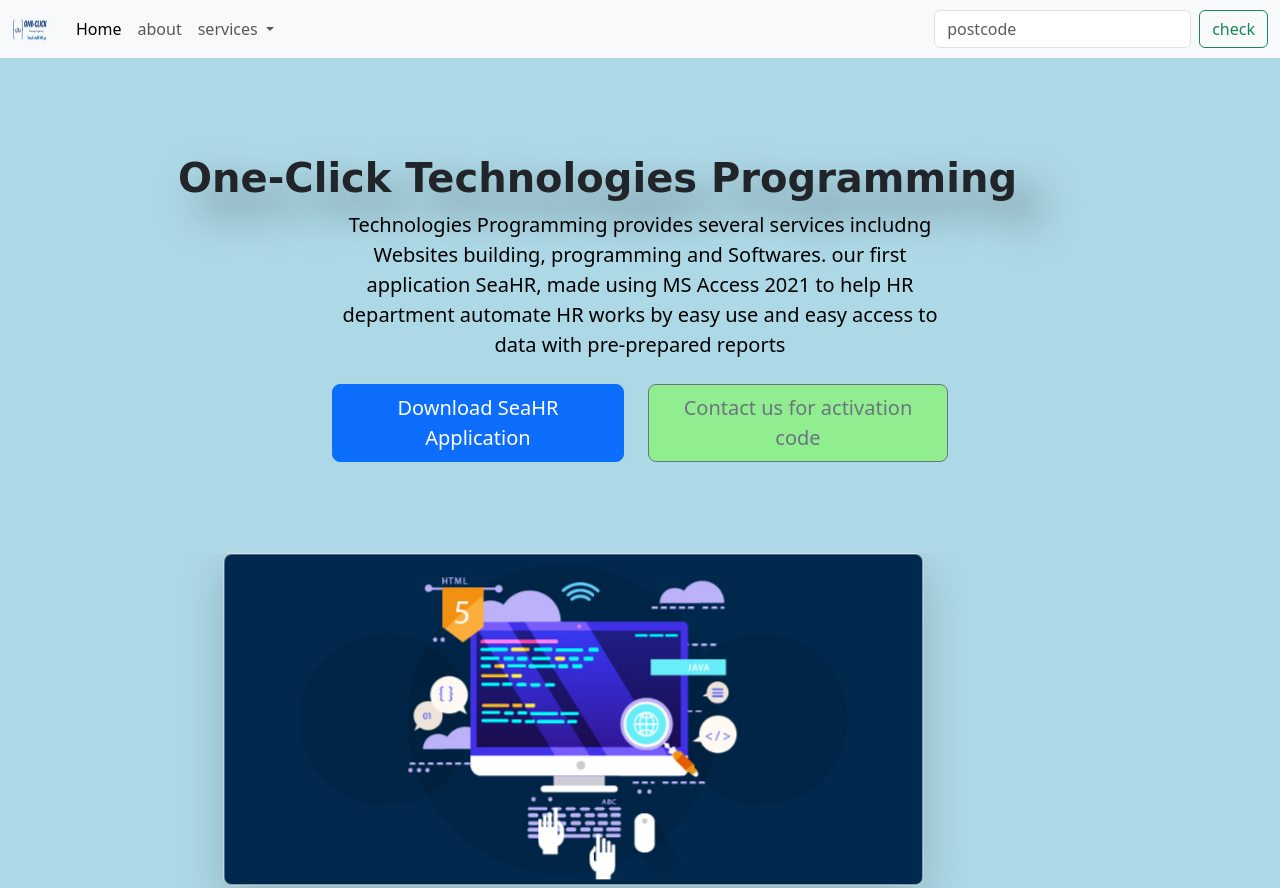
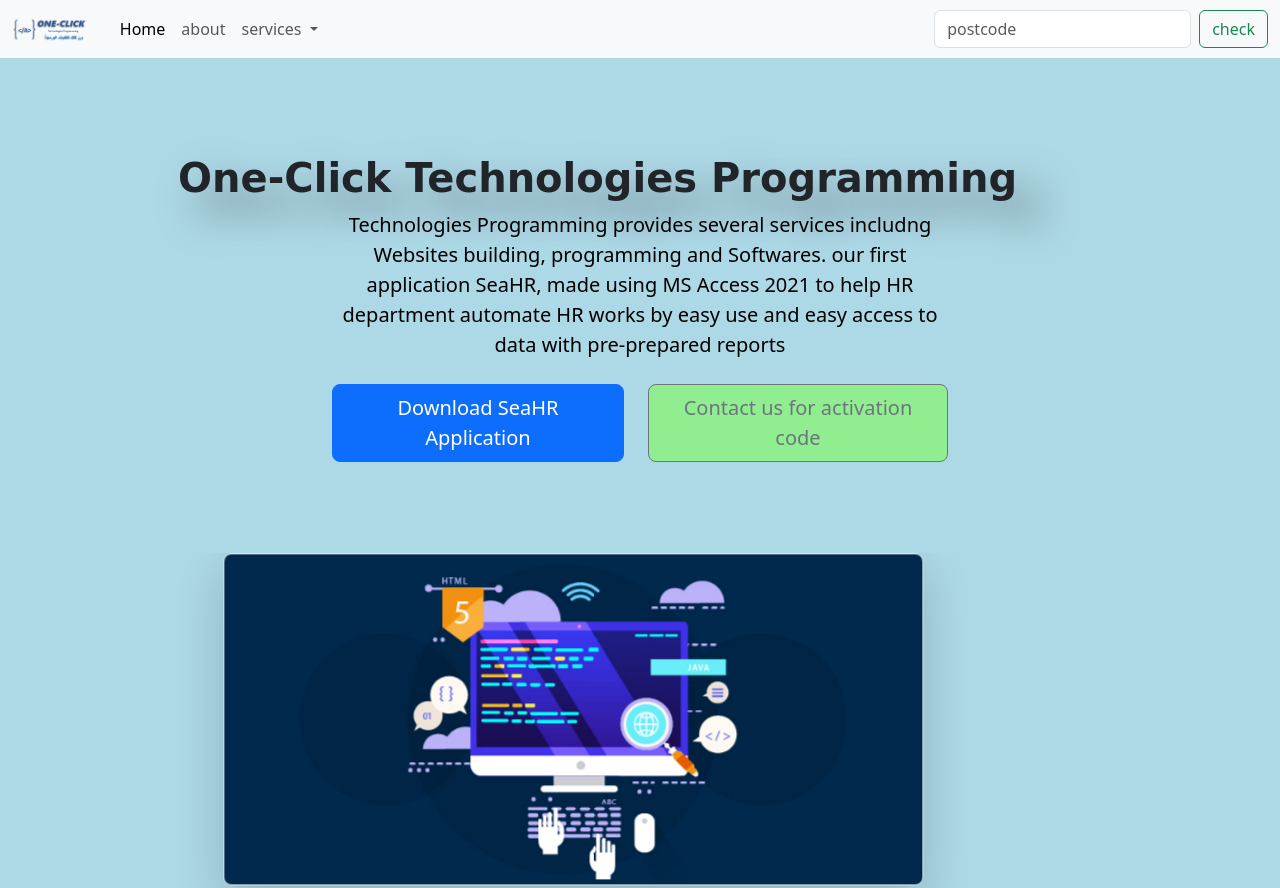
Before and after one commit to aliflieh02/One-click, a plain HTML site: page index.html in a window 1280 px wide. Shown: the top 888 px of the page. Drawn offline with nearby package versions, Linux system fonts and the light colour scheme.

Commit message:
Update index.html

```diff
--- a/index.html
+++ b/index.html
@@ -118,7 +118,7 @@
 
   <nav class="navbar navbar-expand-lg bg-body-tertiary">
     <div class="container-fluid">
-      <a class="navbar-brand" style="color: blue; font-weight: bold;"><img src="./P22.png" height="30" width="40" alt="icon"></a>
+      <a class="navbar-brand" style="color: blue; font-weight: bold;"><img src="./P22.png" height="30" alt="icon"></a>
       <button class="navbar-toggler" type="button" data-bs-toggle="collapse" data-bs-target="#navbarSupportedContent" aria-controls="navbarSupportedContent" aria-expanded="false" aria-label="Toggle navigation">
         <span class="navbar-toggler-icon"></span>
       </button>
```
